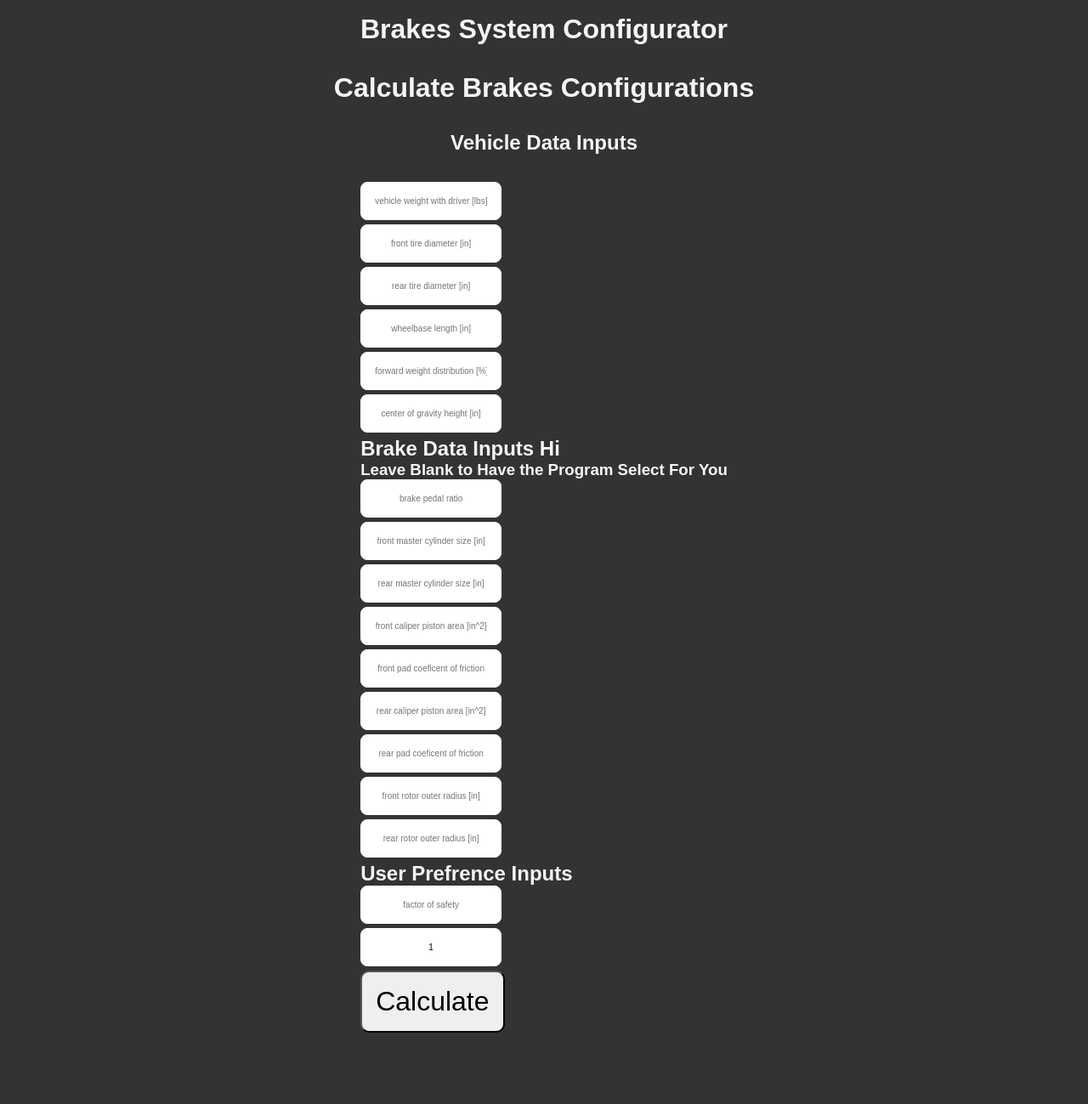
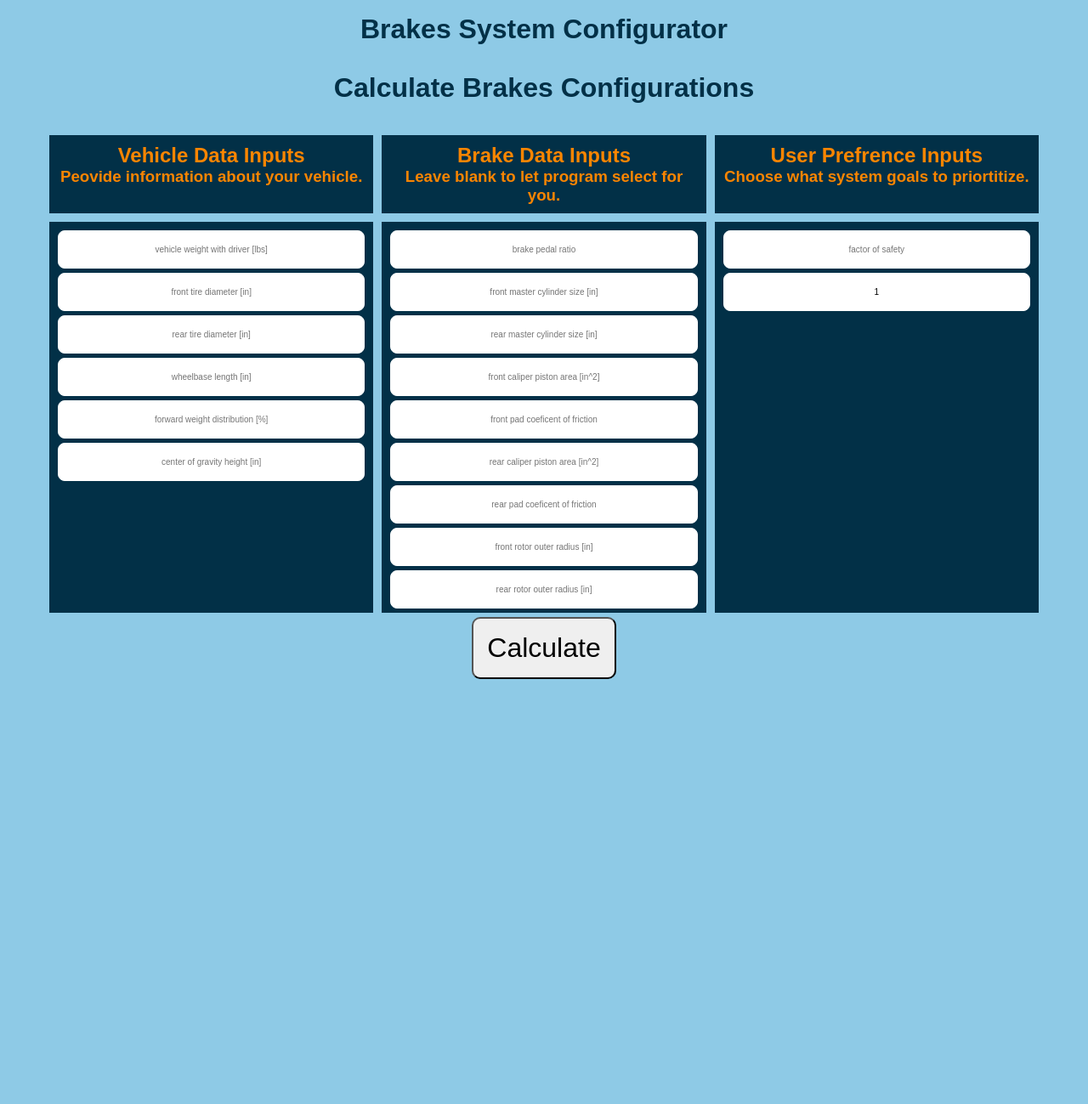
Before and after one commit to RensselaerMotorsport/BrakesSystemConfigurator, a Flask app: page / in a window 1280 px wide. Shown: the whole page at 85% size. After the commit the page ends 799 px from the top, so only its background shows below. Run offline with Flask 2, Linux system fonts and the light colour scheme.

Commit message:
fixed up submission form

```diff
--- a/Brakes/inputs.py
+++ b/Brakes/inputs.py
@@ -72,6 +72,6 @@ def getTheConfigs(vehicleWeight, frontTireDiameter, rearTireDiameter, wheelbase,
     # #convert result array to string
     result = str(result)
 
-    #result = "test"
+    result = "test"
 
     return result
--- a/Brakes/main.py
+++ b/Brakes/main.py
@@ -18,14 +18,14 @@ def index():
 @app.route('/predict',methods=['POST'])
 def predict():
 
-    # vehicle data inputs
+    # column 1: vehicle data inputs
     vehicleWeight = request.form['vehicleWeight']
     frontTireDiameter = request.form['frontTireDiameter']
     rearTireDiameter = request.form['rearTireDiameter']
     wheelbase = request.form['wheelbase']
     forwardWeightDistribution = request.form['forwardWeightDistribution']
     centerOfGravityHeight = request.form['centerOfGravityHeight']
-    # brake data inputs
+    # column 2: brake data inputs
     brakePedalRatio = request.form['brakePedalRatio']
     brakeBias = 0 #TBD
     frontMasterCylinder = request.form['frontMasterCylinder']
@@ -36,13 +36,13 @@ def predict():
     rearPad = request.form['rearPad']
     frontRotorOuter = request.form['frontRotorOuter']
     rearRotorOuter = request.form['rearRotorOuter']
-    # user prefrence inputs
+    # column 3: user prefrence inputs
     factorOfSafety = request.form['factorOfSafety']
     priority = request.form['priority']
 
     result = getTheConfigs(vehicleWeight, frontTireDiameter, rearTireDiameter, wheelbase, forwardWeightDistribution, centerOfGravityHeight, brakePedalRatio, brakeBias, frontMasterCylinder, rearMasterCylinder, frontCaliper, frontPad, rearCaliper, rearPad, frontRotorOuter, rearRotorOuter, factorOfSafety, priority)
 
-    return render_template('output.html', prediction_text=str(result))
+    return render_template('index.html', prediction_text=str(result))
 
 if __name__ == "__main__":
     serve(app, host="0.0.0.0", port=8000)
--- a/Brakes/static/styles/style.css
+++ b/Brakes/static/styles/style.css
@@ -8,13 +8,23 @@
 h1 {
 /*	min-height: 100vh;*/
 	font-size: 2rem;
-
+    color: #023047;
 
 }
 
+h2 {
+    color: #FB8500;
+}
+
+h3 {
+    color: #FB8500;
+}
+
+
+
 body {
     padding: 1rem;
-    background-color: #333;
+    background-color: #8ECAE6;
     color: whitesmoke;
 /*    min-height: 50vh;*/
     display: flex;
@@ -33,10 +43,33 @@ input, button {
 input, form input[type="num"] {
     font-size: 10px;
 	display: inline;
-	width: 600;
+    width: 100%;
 	border-radius: 8px;
 	border: solid 0.5px #ffffff;
 	margin-bottom:0.5em;
 	margin-right: 3px;
 	text-align: center;
 }
+.columnHeader {
+    flex: 33.33%;
+    height: 100;
+    padding: 10px;
+    margin: 5px;
+    background-color: #023047;
+    text-align: center;
+}
+.column {
+    flex: 33.33%;
+    height: 460px;
+    padding: 10px;
+    margin: 5px;
+    background-color: #023047;
+    text-align: center;
+}
+.container {
+   display: flex;
+}
+
+.center {
+    text-align: center;
+  }
--- a/Brakes/templates/index.html
+++ b/Brakes/templates/index.html
@@ -8,24 +8,34 @@
 
 
     <link href="../static/styles/style.css" rel="stylesheet" type="text/css">
-
-
-
 </head><h1>Brakes System Configurator</h1>
 <body>
     <h1>Calculate Brakes Configurations</h1>
-
+    <form action="{{ url_for('predict')}}"method="post">
+        <div class="container">
+            <div class="columnHeader">
                 <h2>Vehicle Data Inputs</h2>
-    <form action="{{ url_for('predict')}}"method="post">
+                <h3>Peovide information about your vehicle.</h3>
+            </div>
+            <div class="columnHeader">
+                <h2>Brake Data Inputs</h2>
+                <h3>Leave blank to let program select for you.</h3>
+            </div>
+            <div class="columnHeader">
+                <h2>User Prefrence Inputs</h2>
+                <h3>Choose what system goals to priortitize.</h3>
+            </div>
+        </div>
+        <div class="container">
+            <div class="column">
                 <input type="text" name="vehicleWeight" placeholder="vehicle weight with driver [lbs]" required="required" type="num" /> <br>
                 <input type="text" name="frontTireDiameter" placeholder="front tire diameter [in]" required="required" type="num"/> <br>
                 <input type="text" name="rearTireDiameter" placeholder="rear tire diameter [in]" required="required" type="num"/> <br>
                 <input type="text" name="wheelbase" placeholder="wheelbase length [in]" required="required" type="num"/> <br>
                 <input type="text" name="forwardWeightDistribution" placeholder="forward weight distribution [%]" required="required" type="num"/> <br>
                 <input type="text" name="centerOfGravityHeight" placeholder="center of gravity height [in]" required="required" type="num"/> <br>
-
-        <h2>Brake Data Inputs Hi</h2>
-        <h3>Leave Blank to Have the Program Select For You</h3>
+            </div>
+            <div class="column">
                 <input type="text" name="brakePedalRatio" placeholder="brake pedal ratio" type="num"/> <br>
                 <input type="text" name="frontMasterCylinder" placeholder="front master cylinder size [in]" type="num"/> <br>
                 <input type="text" name="rearMasterCylinder" placeholder="rear master cylinder size [in]" type="num" /> <br>
@@ -35,12 +45,15 @@
                 <input type="text" name="rearPad" placeholder="rear pad coeficent of friction" type="num" /> <br>
                 <input type="text" name="frontRotorOuter" placeholder="front rotor outer radius [in]" type="num" /> <br>
                 <input type="text" name="rearRotorOuter" placeholder="rear rotor outer radius [in]" type="num"/> <br>
-
-        <h2>User Prefrence Inputs</h2>
+            </div>
+            <div class="column">
                 <input type="text" name="factorOfSafety" placeholder="factor of safety" type="num"/> <br>
                 <input type="text" name="priority" placeholder="priority" type="num" value="1"/> <br>
-
+            </div>
+        </div>
+        <div class = "center">
             <button type="submit" class="btn btn-primary btn-block btn-large">Calculate</button>
+        </div>
         <br>
     </form>
 
```
Lines whose indentation alone changed are shown as unchanged.
